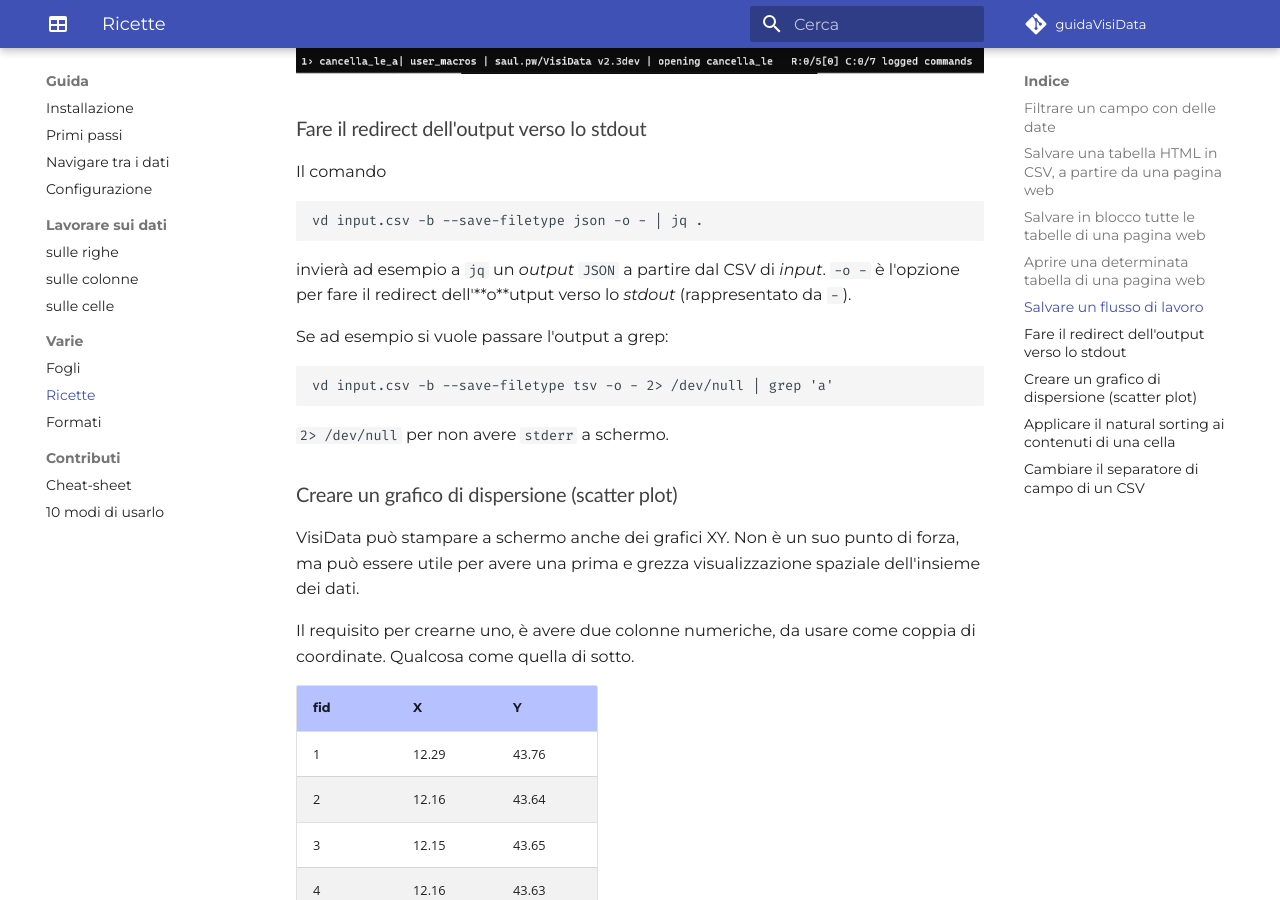
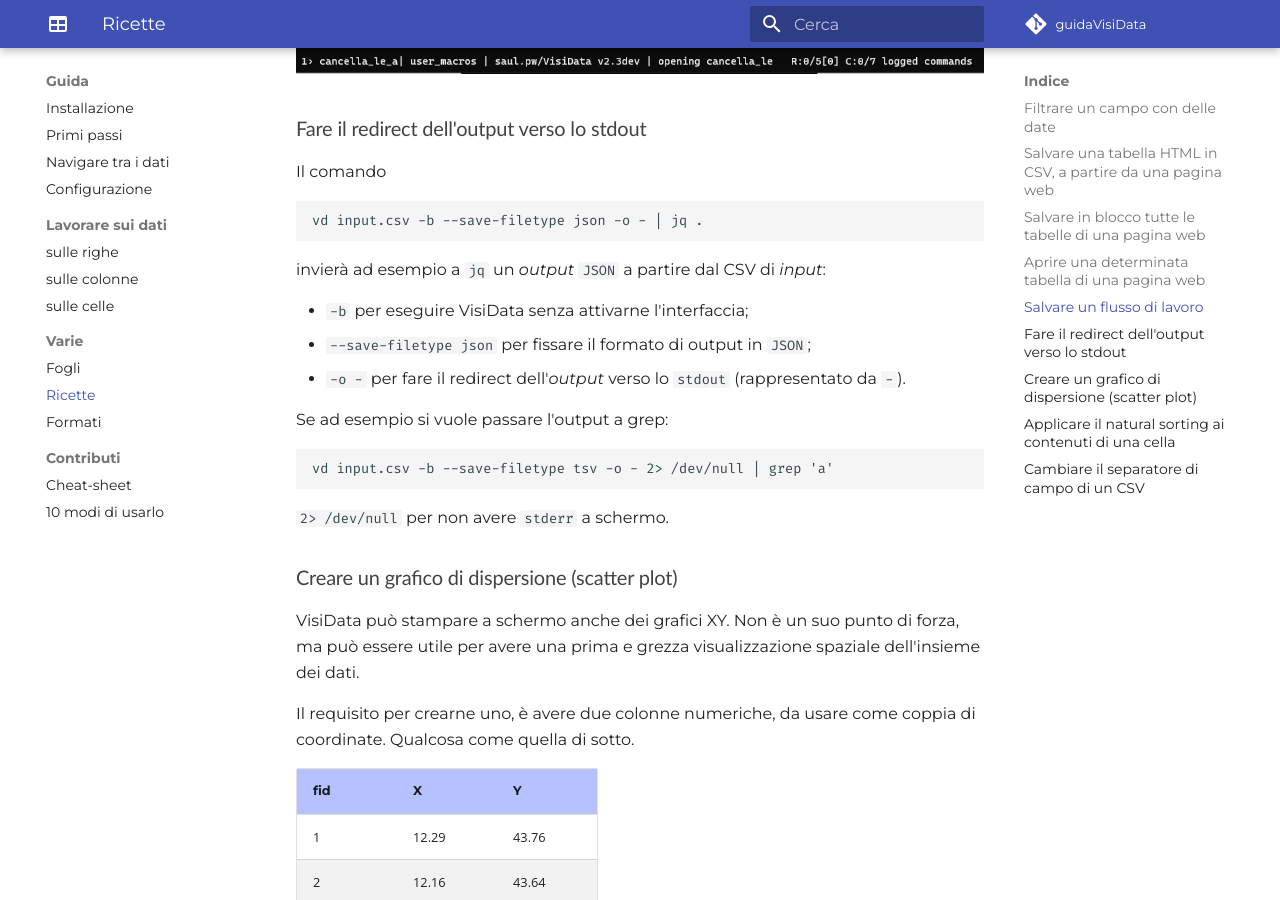
Before and after one commit to ondata/guidaVisiData, an MkDocs documentation site: the page built from docs/ricette.md, in a window 1280 px wide and 900 px high, scrolled down 8811 px. Built offline with MkDocs 1.6.1 and Material for MkDocs 9.7.7, drawn with Linux system fonts in a browser that asks for light colours; comment, search, counter and statistics services are not loaded.

Commit message:
più leggibile stdout

````diff
--- a/docs/ricette.md
+++ b/docs/ricette.md
@@ -265,7 +265,11 @@
 vd input.csv -b --save-filetype json -o - | jq .
 ```
 
-invierà ad esempio a `jq` un *output* `JSON` a partire dal CSV di *input*. `-o -` è l'opzione per fare il redirect dell'**o**utput verso lo *stdout* (rappresentato da `-`).
+invierà ad esempio a `jq` un *output* `JSON` a partire dal CSV di *input*:
+
+- `-b` per eseguire VisiData senza attivarne l'interfaccia;
+- `--save-filetype json` per fissare il formato di output in `JSON`;
+- `-o -` per fare il redirect dell'*output* verso lo `stdout` (rappresentato da `-`).
 
 Se ad esempio si vuole passare l'output a grep:
 
````
